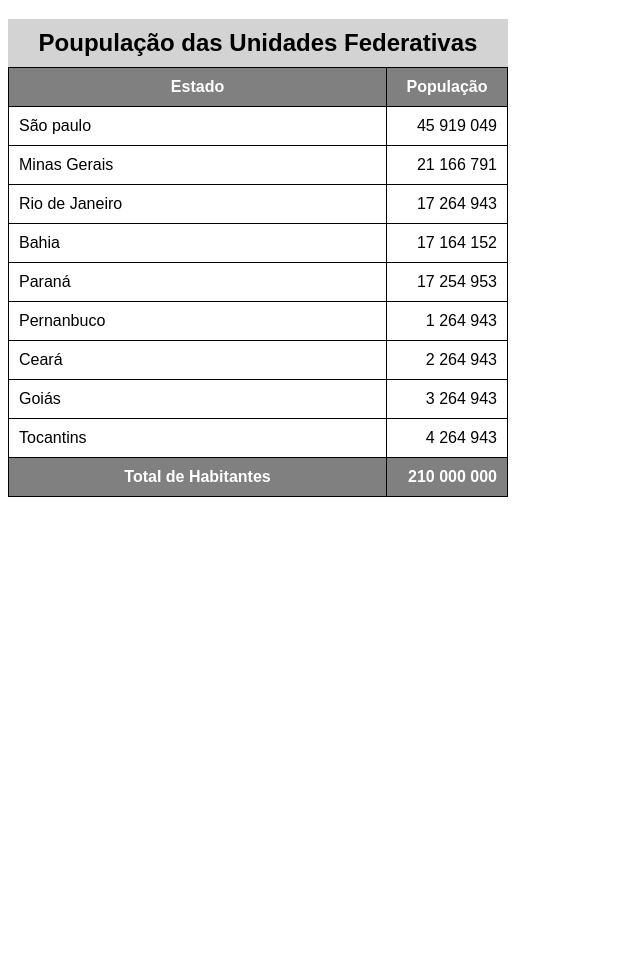
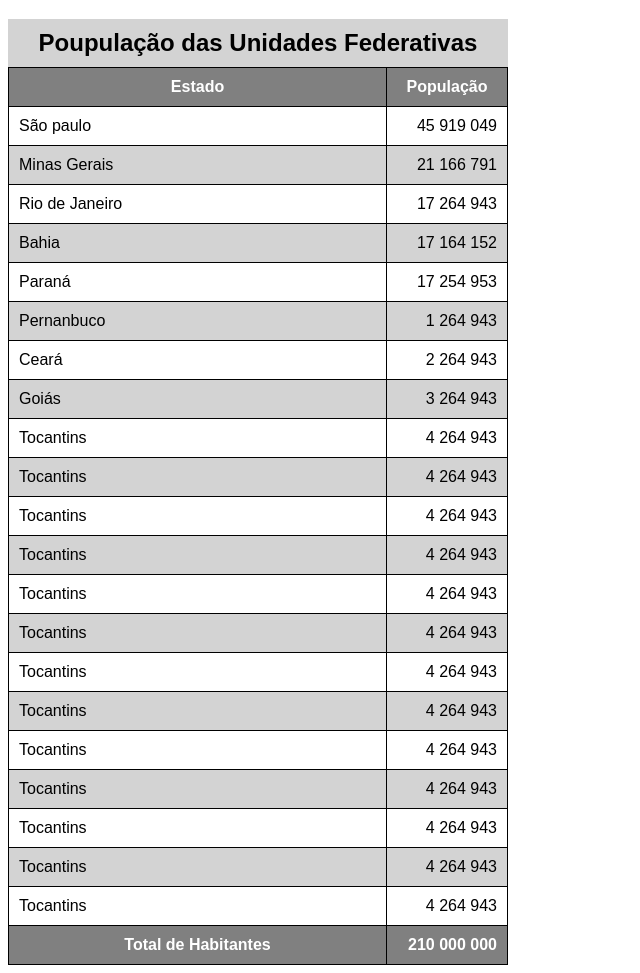
Before and after one commit to viniciustixu/CursoHTMLeCSS, a plain HTML site: page MÓDULO 3 - Diversos/aula01/tabela002.html in a window 1280 px wide. Shown: the part 61-1034 px from the top of the page, without its empty margins (0-640 px from the left). Before the commit the page ends 800 px from the top, so only its background shows below. Drawn offline with Linux system fonts and the light colour scheme.

Commit message:
Criei tabela003

```diff
--- a/MÓDULO 3 - Diversos/aula01/tabela002.html
+++ b/MÓDULO 3 - Diversos/aula01/tabela002.html
@@ -13,6 +13,13 @@
         table {
             width: 500px;
             border-collapse: collapse;
+            position: relative;
+        }
+
+        thead > tr > th {
+            position: sticky;
+            top: -1px;
+            background-color: gray;
         }
 
         td, th {
@@ -23,6 +30,14 @@
         thead, tfoot {
             background-color: gray;
             color: white;
+        }
+
+        tbody > tr:nth-child(odd) {
+            background-color: white; /* 2n-1 */
+        }
+
+        tbody > tr:nth-child(even) { /* 2n */
+            background-color: lightgray;
         }
 
         .numeroH {
@@ -94,6 +109,54 @@
                 <td>Tocantins</td>
                 <td class="numeroH">4 264 943</td>
             </tr>
+            <tr>
+                <td>Tocantins</td>
+                <td class="numeroH">4 264 943</td>
+            </tr>
+            <tr>
+                <td>Tocantins</td>
+                <td class="numeroH">4 264 943</td>
+            </tr>
+            <tr>
+                <td>Tocantins</td>
+                <td class="numeroH">4 264 943</td>
+            </tr>
+            <tr>
+                <td>Tocantins</td>
+                <td class="numeroH">4 264 943</td>
+            </tr>
+            <tr>
+                <td>Tocantins</td>
+                <td class="numeroH">4 264 943</td>
+            </tr>
+            <tr>
+                <td>Tocantins</td>
+                <td class="numeroH">4 264 943</td>
+            </tr>
+            <tr>
+                <td>Tocantins</td>
+                <td class="numeroH">4 264 943</td>
+            </tr>
+            <tr>
+                <td>Tocantins</td>
+                <td class="numeroH">4 264 943</td>
+            </tr>
+            <tr>
+                <td>Tocantins</td>
+                <td class="numeroH">4 264 943</td>
+            </tr>
+            <tr>
+                <td>Tocantins</td>
+                <td class="numeroH">4 264 943</td>
+            </tr>
+            <tr>
+                <td>Tocantins</td>
+                <td class="numeroH">4 264 943</td>
+            </tr>
+            <tr>
+                <td>Tocantins</td>
+                <td class="numeroH">4 264 943</td>
+            </tr>
         </tbody>
         <tfoot>
             <tr>
```
Also changed, not shown: MÓDULO 3 - Diversos/aula01/tabela003.html (added, +46 -0 lines).
